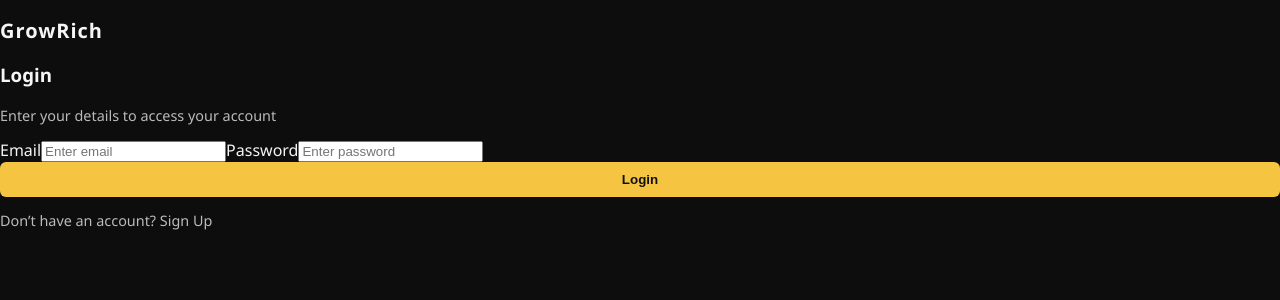
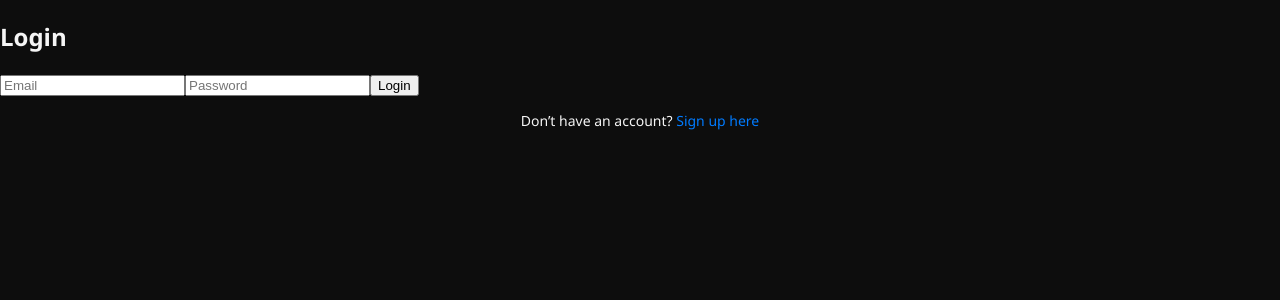
Before and after one commit to YBspotted20045/Grow-rich-investinm, a React (Create React App) app: page /login in a window 1280 px wide. Shown: the top 300 px of the page. Built offline with nearby package versions, Linux system fonts and the light colour scheme.

Commit message:
Update Login.jsx

```diff
--- a/src/Pages/Login.jsx
+++ b/src/Pages/Login.jsx
@@ -1,83 +1,93 @@
-import { useState } from "react";
-import { Link, useNavigate } from "react-router-dom";
+// src/Pages/Login.jsx
+import React, { useState } from "react";
+import { useNavigate, Link } from "react-router-dom";
+import "./Login.css";
 import API from "../axios";
-import "./Login.css"; // ✅ make sure you have this CSS file for styles
 
-export default function Login() {
+function Login() {
   const navigate = useNavigate();
-  const [email, setEmail] = useState("");
-  const [password, setPassword] = useState("");
-  const [error, setError] = useState("");
+  const [form, setForm] = useState({ email: "", password: "" });
   const [loading, setLoading] = useState(false);
+  const [message, setMessage] = useState({ type: "", text: "" });
 
-  const handleLogin = async (e) => {
+  const handleChange = (e) => {
+    setForm({ ...form, [e.target.name]: e.target.value });
+  };
+
+  const handleSubmit = async (e) => {
     e.preventDefault();
+    if (loading) return;
     setLoading(true);
-    setError("");
+    setMessage({ type: "", text: "" });
 
     try {
-      const res = await API.post("/auth/login", { email, password });
+      const res = await API.post("/auth/login", form);
 
-      if (res.data.token) {
-        // ✅ Save token
-        localStorage.setItem("gr_token", res.data.token);
-        console.log("Saved token:", res.data.token);
+      // backend sometimes returns token at root or inside data — handle common keys
+      const token = res.data?.token || res.data?.jwt || res.data?.accessToken;
+      const user = res.data?.user || res.data?.data || res.data || null;
 
-        // ✅ Redirect to dashboard
-        navigate("/dashboard");
-      } else {
-        setError("No token received from server.");
+      if (!token) {
+        throw new Error("No token received from server");
       }
-    } catch (err) {
-      setError(
-        err?.response?.data?.message ||
-          "Login failed. Please check your email & password."
-      );
+
+      // Save token + user
+      localStorage.setItem("gr_token", token);
+      if (user) localStorage.setItem("gr_user", JSON.stringify(user));
+
+      // show a brief non-blocking message and navigate immediately
+      setMessage({ type: "success", text: "Login successful — redirecting…" });
+      navigate("/dashboard", { replace: true });
+    } catch (error) {
+      console.error("Login failed:", error);
+      setMessage({
+        type: "error",
+        text: error.response?.data?.message || error.message || "Invalid email or password.",
+      });
     } finally {
       setLoading(false);
     }
   };
 
   return (
-    <div className="auth-container">
-      <div className="auth-card">
-        <h2 className="brand">GrowRich</h2>
-        <h3>Login</h3>
-        <p className="muted">Enter your details to access your account</p>
+    <div className="login-container">
+      <form className="login-form" onSubmit={handleSubmit}>
+        <h2>Login</h2>
 
-        {error && <div className="error-box">{error}</div>}
+        {message.text && (
+          <div className={`message ${message.type}`}>{message.text}</div>
+        )}
 
-        <form onSubmit={handleLogin} className="auth-form">
-          <label>Email</label>
         <input
           type="email"
-            placeholder="Enter email"
-            value={email}
-            onChange={(e) => setEmail(e.target.value)}
+          name="email"
+          placeholder="Email"
+          value={form.email}
+          onChange={handleChange}
           required
+          disabled={loading}
         />
 
-          <label>Password</label>
         <input
           type="password"
-            placeholder="Enter password"
-            value={password}
-            onChange={(e) => setPassword(e.target.value)}
+          name="password"
+          placeholder="Password"
+          value={form.password}
+          onChange={handleChange}
           required
+          disabled={loading}
         />
 
-          <button type="submit" className="gold-btn" disabled={loading}>
-            {loading ? "Logging in..." : "Login"}
+        <button type="submit" disabled={loading}>
+          {loading ? "Logging In..." : "Login"}
         </button>
+
+        <p className="switch-link">
+          Don’t have an account? <Link to="/signup">Sign up here</Link>
+        </p>
       </form>
-
-        <p className="muted mt-3">
-          Don’t have an account?{" "}
-          <Link to="/signup" className="link">
-            Sign Up
-          </Link>
-        </p>
-      </div>
     </div>
   );
 }
+
+export default Login;
```
Lines whose indentation alone changed are shown as unchanged.
